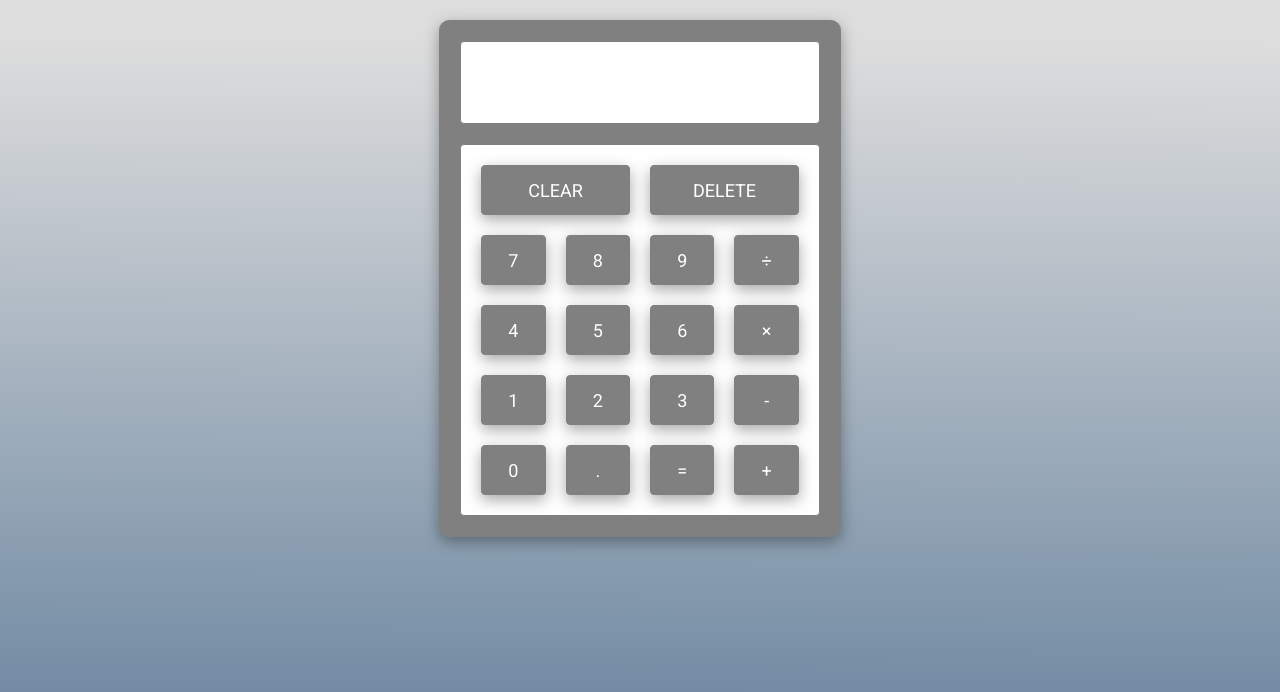
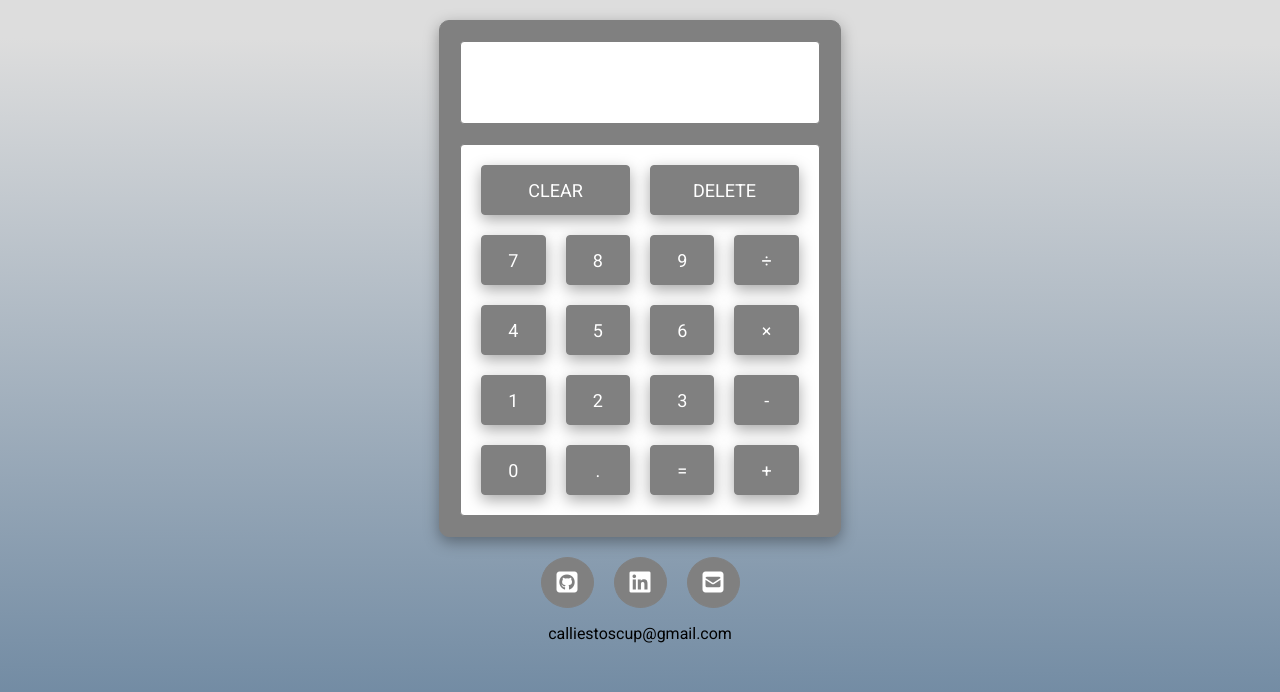
Before and after one commit to Cstoscup/calculator, a plain HTML site: page index.html in a window 1280 px wide. Drawn offline with Linux system fonts and the light colour scheme.

Commit message:
Added footer with contact information

```diff
--- a/index.html
+++ b/index.html
@@ -9,6 +9,7 @@
     <link rel="preconnect" href="https://fonts.googleapis.com">
     <link rel="preconnect" href="https://fonts.gstatic.com" crossorigin>
     <link href="https://fonts.googleapis.com/css2?family=Roboto&display=swap" rel="stylesheet">
+    <script src="https://kit.fontawesome.com/c681528e6a.js" crossorigin="anonymous"></script>
 </head>
 <body>
   <div class="calculator">
@@ -38,6 +39,14 @@
       </div>
     </div>
   </div>
+  <footer>
+    <div class="contact-links">
+      <a href="https://github.com/Cstoscup" target="_blank"><i class="fa-brands fa-square-github fa-xl"></i></a>
+      <a href="https://www.linkedin.com/in/callie-stoscup-475b1683/" target="_blank"><i class="fa-brands fa-linkedin fa-xl"></i></a>
+      <a href="mailto:calliestoscup@gmail.com"><i class="fa-solid fa-square-envelope fa-xl"></i></a>
+    </div>
+    <p>calliestoscup@gmail.com</p>
+  </footer>
   <script type="text/javascript" src="app.js"></script>
 </body>
 </html>
--- a/style.css
+++ b/style.css
@@ -2,6 +2,7 @@ body {
   background: linear-gradient(180.3deg, rgb(221, 221, 221) 5.5%, rgb(110, 136, 161) 90.2%);
   background-repeat: no-repeat;
   background-attachment: fixed;
+  font-family: 'Roboto', sans-serif;
 }
 
 .calculator {
@@ -9,7 +10,6 @@ body {
   width: 400px;
   border-radius: 10px;
   margin: 20px auto;
-  font-family: 'Roboto', sans-serif;
   background-color: #808080;
   box-shadow: rgba(0, 0, 0, 0.35) 0px 5px 15px;
 }
@@ -73,3 +73,29 @@ button:hover {
 .numbers-and-operators button {
   width: 18%;
 }
+
+.contact-links {
+  display: flex;
+  flex-direction: row;
+  justify-content: center;
+  gap: 20px
+}
+
+.contact-links a {
+  color: white;
+  border: 1px solid #808080;
+  border-radius: 50%;
+  padding: 15px;
+  background-color: #808080;
+  transition: all 200ms ease-in-out;
+}
+
+.contact-links a:hover {
+  color: #808080;
+  background-color: white;
+}
+
+p {
+  text-align: center;
+  color: black
+}
```
